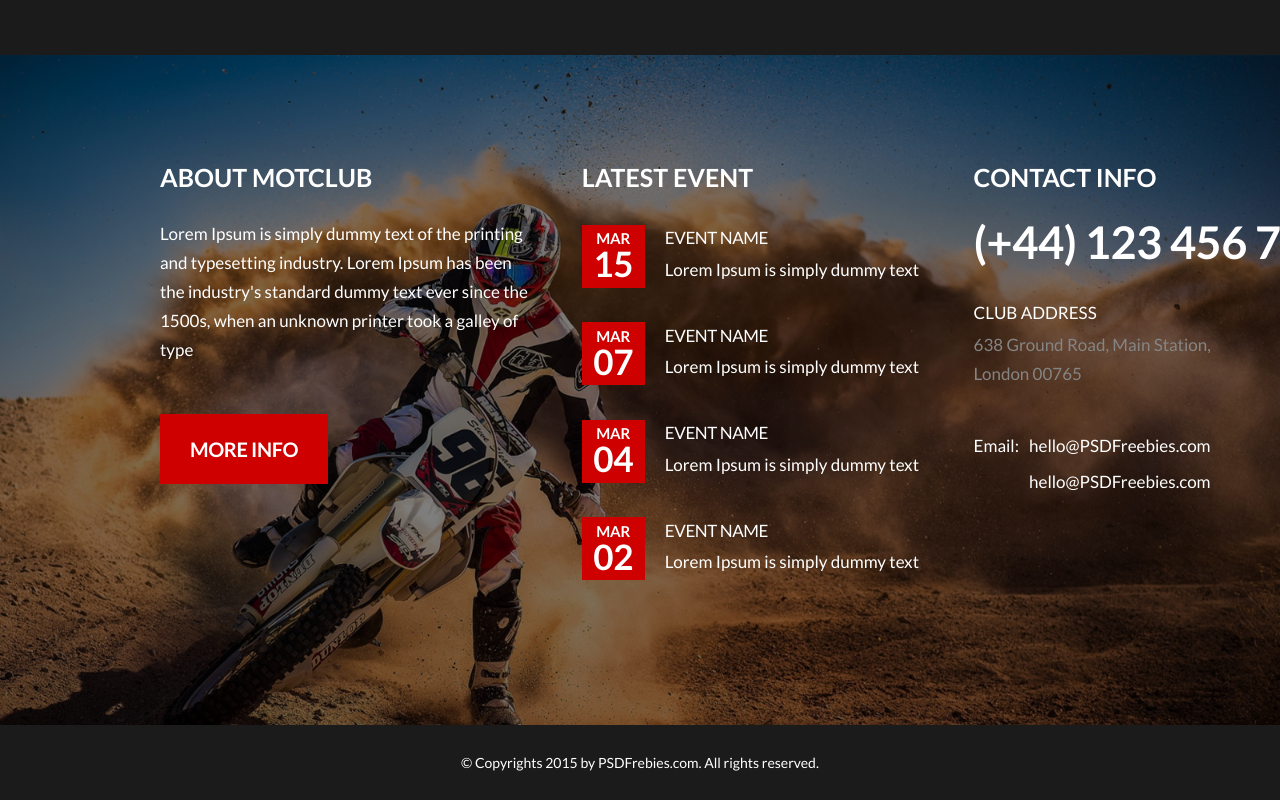
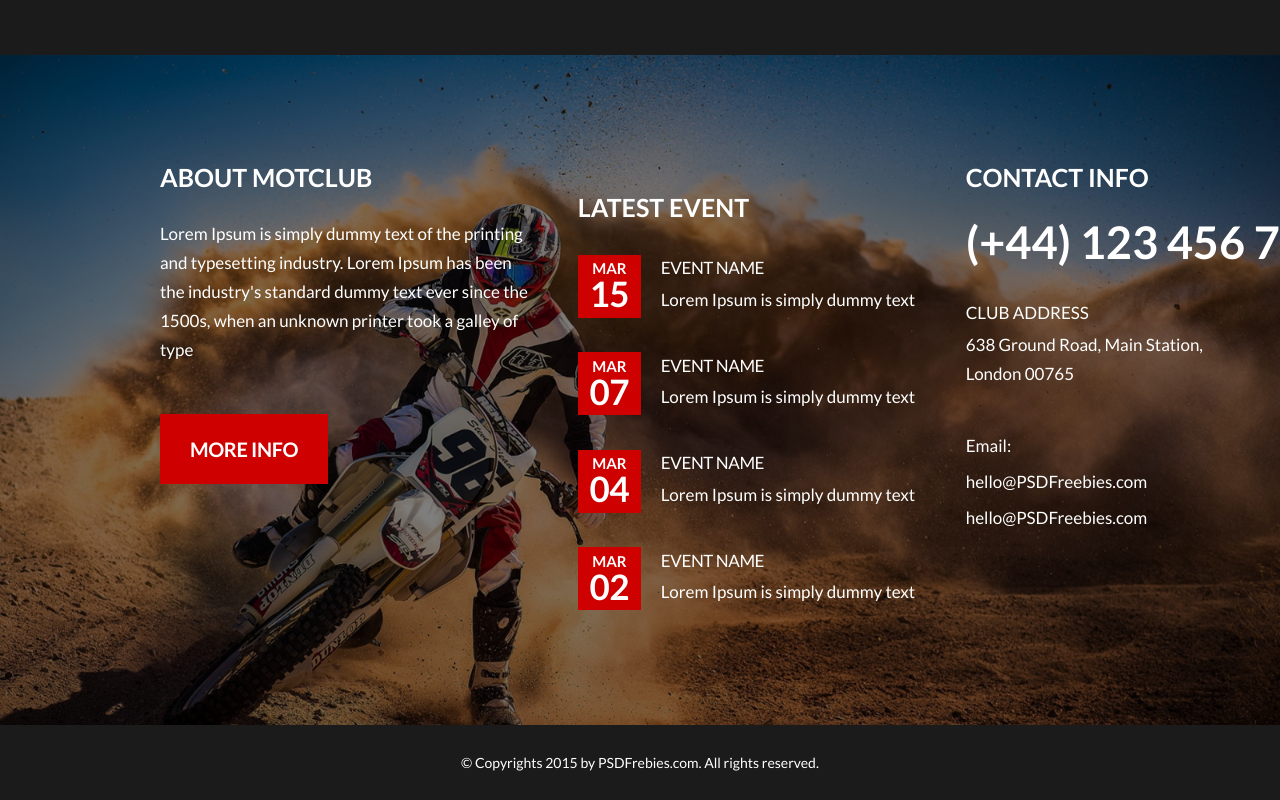
Before and after one commit to UglanovEA/BIKERS_CLUB, a plain HTML site: page index.html in a window 1280 px wide. Shown: the part 4924-5724 px from the top of the page. Drawn offline with nearby package versions, Linux system fonts and the light colour scheme.

Commit message:
ver 3.2 update footer

```diff
--- a/css/footer.css
+++ b/css/footer.css
@@ -69,6 +69,7 @@
   display: flex;
   flex-direction: column;
   align-items: center;
+  margin-top: 30px;
 }
 @media (min-width: 1230px) {
   .contacts-latest {
@@ -134,76 +135,73 @@
     margin: 0px;
   }
 }
-
-.contact-contacts-info {
+.contacts-info {
   display: flex;
   flex-direction: column;
   align-items: center;
+  text-align: center;
 }
 @media (min-width: 1230px) {
-  .contact-contacts-info {
+  .contacts-info {
     align-items: baseline;
+    text-align: initial;
   }
 }
-.contact-contacts-info__title {
-  font-size: 25px;
-  font-weight: 700;
-  text-transform: uppercase;
-  margin-bottom: 30px;
-}
-.contact-contacts-info__phone {
+.phone {
+  color: #ffffff;
   font-size: 30px;
   font-weight: 700;
-  text-transform: uppercase;
-  letter-spacing: -0.46px;
+  text-decoration: none;
   margin-bottom: 30px;
 }
 @media (min-width: 1230px) {
-  .contact-contacts-info__phone {
+  .phone {
     font-size: 45px;
   }
 }
-.contact-contacts-info-address {
+.address {
   width: 100%;
   height: 100%;
 }
 @media (min-width: 1230px) {
-  .contact-contacts-info-address {
+  .address {
     width: 253px;
     height: 195px;
   }
 }
-.contact-contacts-info-address__title {
+.address__title {
   font-size: 17px;
   line-height: 2.1;
   text-transform: uppercase;
 }
-.contact-contacts-info-address p {
-  color: #858585;
+.address p {
+  color: #ffffff;
   font-size: 14px;
   line-height: 1.7;
   margin-bottom: 30px;
 }
 @media (min-width: 1230px) {
-  .contact-contacts-info-address p {
+  .address p {
     font-size: 17px;
     margin-bottom: 40px;
   }
 }
-.contact-contacts-info-address-email {
+.address-email {
   font-size: 17px;
   line-height: 2.1;
   display: flex;
+  flex-direction: column;
 }
 @media (min-width: 1230px) {
-  .contact-contacts-info-address__email {
+  .address__email {
     font-size: 14px;
   }
 }
-.contact-contacts-info-address-email__email {
+.mail {
+  color: #ffffff;
+  text-decoration: none;
   margin-right: 10px;
 }
-
 .copyright {
   height: 100%;
   display: flex;
--- a/index.html
+++ b/index.html
@@ -459,23 +459,22 @@
                   </div>
                 </div>
               </div>
-              <div class="contact-contacts-info">
+              <div class="contacts-info">
                 <h3 class="contact-title">Contact info</h3>
-                <div class="contact-contacts-info__phone">
-                  (+44) 123 456 789
-                </div>
-                <div class="contact-contacts-info-address">
-                  <h3 class="contact-contacts-info-address__title">
-                    Club Address
-                  </h3>
+                <a href="tel:(+44) 123 456 789" class="phone"
+                  >(+44) 123 456 789</a
+                >
+                <div class="address">
+                  <h5 class="address__title">Club Address</h5>
                   <p>638 Ground Road, Main Station, London 00765</p>
-                  <div class="contact-contacts-info-address-email">
-                    <div class="contact-contacts-info-address-email__email">
-                      Email:
-                    </div>
-                    <div class="contact-contacts-info-address-email__mail">
-                      hello@PSDFreebies.com hello@PSDFreebies.com
-                    </div>
+                  <div class="address-email">
+                    <div class="address-email__mail">Email:</div>
+                    <a href="mailto:hello@PSDFreebies.com" class="mail">
+                      hello@PSDFreebies.com
+                    </a>
+                    <a href="mailto:hello@PSDFreebies.com" class="mail">
+                      hello@PSDFreebies.com
+                    </a>
                   </div>
                 </div>
               </div>
```
